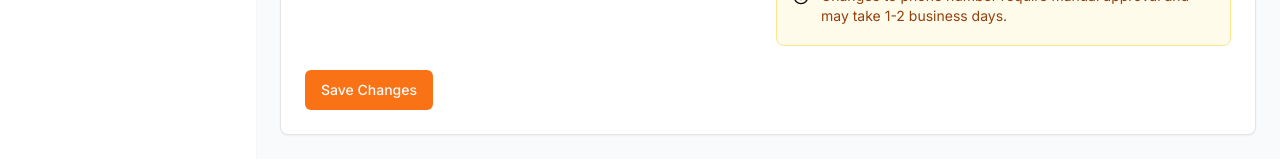
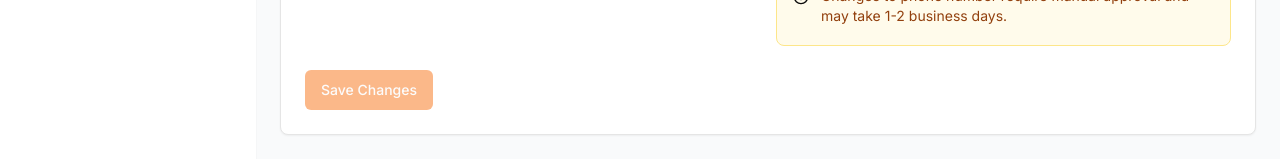
Before and after one commit to globapay/fe-test, a Next.js app: page /dashboard/settings in a window 1280 px wide. Shown: the part 555-715 px from the top of the page. Built offline with nearby package versions, Linux system fonts and the light colour scheme; no server answers.

Commit message:
feat: update profile settings

```diff
--- a/app/(protected)/dashboard/settings/(tabs)/profile-tab.tsx
+++ b/app/(protected)/dashboard/settings/(tabs)/profile-tab.tsx
@@ -141,7 +141,7 @@ export default function ProfileTab() {
                         </div>
                     </CardContent>
                     <CardFooter>
-                        <Button className="bg-orange-500 hover:bg-orange-600" disabled={isLoading}>
+                        <Button className="bg-orange-500 hover:bg-orange-600" disabled={isLoading || !form.formState.isDirty}>
                             Save Changes
                         </Button>
                     </CardFooter>
```
